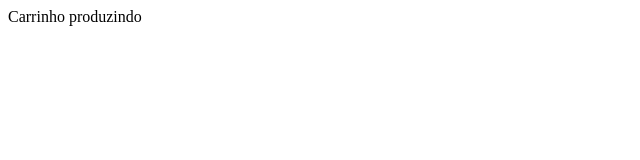
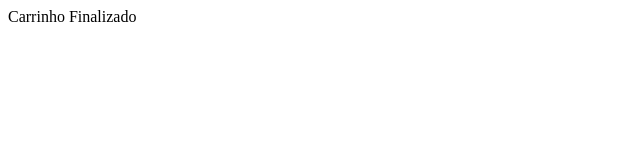
Before and after one commit to saturninorj/AV1_CARLOS, a plain HTML site: page cart.html in a window 1280 px wide. Shown: the full height of the page, 0-640 px from the left. Drawn offline with Linux system fonts and the light colour scheme.

Commit message:
Produto finalizado!

```diff
--- a/cart.html
+++ b/cart.html
@@ -7,6 +7,6 @@
     <title>Document</title>
 </head>
 <body>
-    Carrinho produzindo
+    Carrinho Finalizado
 </body>
 </html>
```
